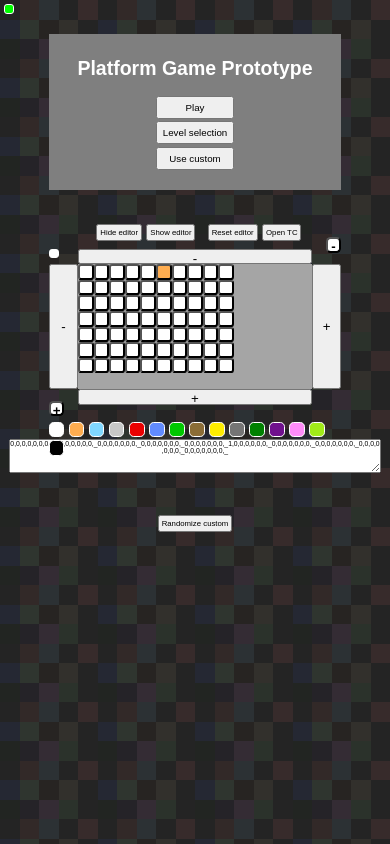
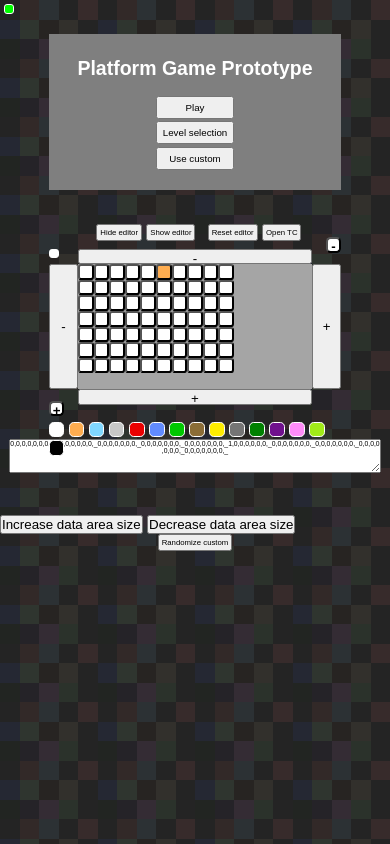
Before and after one commit to M4kset/WebDOM_PGP, a plain HTML site: page index.html in a window 390 px wide. Drawn offline with Linux system fonts and the light colour scheme.

Commit message:
Change index
Two buttons were added, intended for mobile

```diff
--- a/index.html
+++ b/index.html
@@ -158,6 +158,11 @@
         </div>
 
         <textarea id="data_string" placeholder="Level data"></textarea>
+
+        <div id="DAS">
+                 <button id="IDAS">Increase data area size</button>
+                 <button id="DDAS">Decrease data area size</button>
+        </div>
 
         <button id="RC">Randomize custom</button>
 
```
